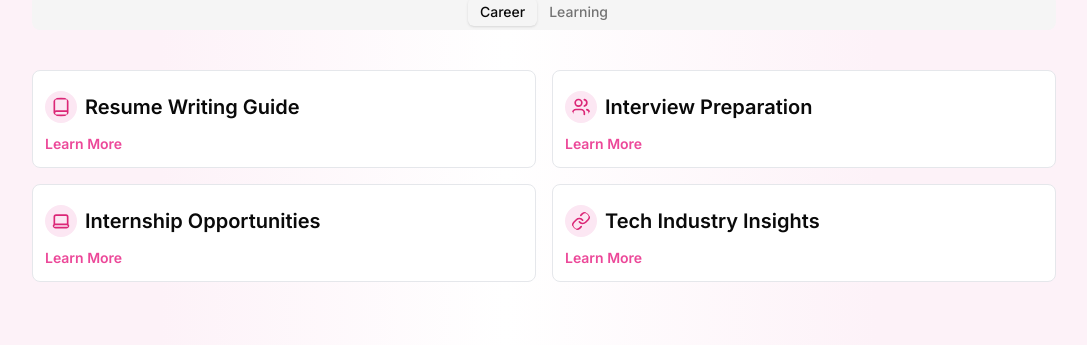
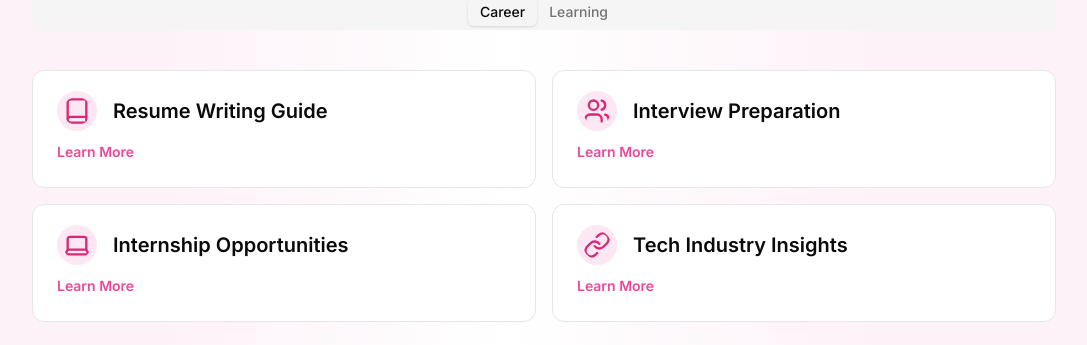
Before and after one commit to ynaloisp/wics-website, a Next.js app: page /resources in a window 1280 px wide. Shown: the part 310-655 px from the top of the page, without its empty margins (96-1183 px from the left). Built offline with nearby package versions, Linux system fonts and the light colour scheme; no server answers.

Commit message:
replaced tab content with cards

```diff
--- a/src/app/(root)/resources/page.tsx
+++ b/src/app/(root)/resources/page.tsx
@@ -30,98 +30,166 @@ export default function Resources() {
           </TabsList>
           <TabsContent value="learning">
             <div className="grid grid-cols-2 grid-rows-2 gap-4 font-inter pt-8">
-              <div className="bg-white font-semibold p-3 border border-[#E5E7EB] rounded-lg">
-                <div className="flex items-center gap-2 p-2 justify-start pl-0">
+              <Card>
+                <CardContent>
+                  <div className="space-y-2">
+                    <div className="flex items-center gap-4 pt-5 justify-start font-semibold">
                       <Code
                         strokeWidth={2}
-                    className="bg-[#FCE7F3] text-[#DB2777] rounded-full p-1.5 h-8 w-8"
+                        className="bg-[#FCE7F3] text-[#DB2777] rounded-full p-1.5 h-10 w-10"
                       />
-                  <span className="text-xl">Introduction to Programming</span>
+                      <span className="text-xl">
+                        Introduction to Programming
+                      </span>
                     </div>
-                <a className="text-[#EC4899] text-sm">Learn More</a>
+                    <div>
+                      <a className="text-[#EC4899] text-sm font-semibold">
+                        Learn More
+                      </a>
                     </div>
+                  </div>
+                </CardContent>
+              </Card>
 
-              <div className="bg-white font-semibold p-3 border border-[#E5E7EB] rounded-lg">
-                <div className="flex items-center gap-2 p-2 justify-start pl-0">
+              <Card>
+                <CardContent>
+                  <div className="space-y-2">
+                    <div className="flex items-center gap-4 pt-5 justify-start font-semibold">
                       <Laptop
                         strokeWidth={2}
-                    className="bg-[#FCE7F3] text-[#DB2777] rounded-full p-1.5 h-8 w-8"
+                        className="bg-[#FCE7F3] text-[#DB2777] rounded-full p-1.5 h-10 w-10"
                       />
-                  <span className="text-xl">Web Development Fundamentals</span>
+                      <span className="text-xl">
+                        Web Development Fundamentals
+                      </span>
                     </div>
-                <a className="text-[#EC4899] text-sm">Learn More</a>
+                    <div>
+                      <a className="text-[#EC4899] text-sm font-semibold">
+                        Learn More
+                      </a>
                     </div>
+                  </div>
+                </CardContent>
+              </Card>
 
-              <div className="bg-white font-semibold p-3 border border-[#E5E7EB] rounded-lg">
-                <div className="flex items-center gap-2 p-2 justify-start pl-0">
+              <Card>
+                <CardContent>
+                  <div className="space-y-2">
+                    <div className="flex items-center gap-4 pt-5 justify-start font-semibold">
                       <Book
                         strokeWidth={2}
-                    className="bg-[#FCE7F3] text-[#DB2777] rounded-full p-1.5 h-8 w-8"
+                        className="bg-[#FCE7F3] text-[#DB2777] rounded-full p-1.5 h-10 w-10"
                       />
                       <span className="text-xl">
                         Data Structures and Algorithms
                       </span>
                     </div>
-                <a className="text-[#EC4899] text-sm">Learn More</a>
+                    <div>
+                      <a className="text-[#EC4899] text-sm font-semibold">
+                        Learn More
+                      </a>
                     </div>
+                  </div>
+                </CardContent>
+              </Card>
 
-              <div className="bg-white font-semibold p-3 border border-[#E5E7EB] rounded-lg">
-                <div className="flex items-center gap-2 p-2 justify-start pl-0">
+              <Card>
+                <CardContent>
+                  <div className="space-y-2">
+                    <div className="flex items-center gap-4 pt-5 justify-start font-semibold">
                       <Book
                         strokeWidth={2}
-                    className="bg-[#FCE7F3] text-[#DB2777] rounded-full p-1.5 h-8 w-8"
+                        className="bg-[#FCE7F3] text-[#DB2777] rounded-full p-1.5 h-10 w-10"
                       />
                       <span className="text-xl">Machine Learning Basics</span>
                     </div>
-                <a className="text-[#EC4899] text-sm">Learn More</a>
+                    <div>
+                      <a className="text-[#EC4899] text-sm font-semibold">
+                        Learn More
+                      </a>
                     </div>
+                  </div>
+                </CardContent>
+              </Card>
             </div>
           </TabsContent>
           <TabsContent value="career">
             <div className="grid grid-cols-2 grid-rows-2 gap-4 font-inter pt-8">
-              <div className="bg-white font-semibold p-3 border border-[#E5E7EB] rounded-lg">
-                <div className="flex items-center gap-2 p-2 justify-start pl-0">
+              <Card>
+                <CardContent>
+                  <div className="space-y-2">
+                    <div className="flex items-center gap-4 pt-5 justify-start font-semibold">
                       <Book
                         strokeWidth={2}
-                    className="bg-[#FCE7F3] text-[#DB2777] rounded-full p-1.5 h-8 w-8"
+                        className="bg-[#FCE7F3] text-[#DB2777] rounded-full p-1.5 h-10 w-10"
                       />
                       <span className="text-xl">Resume Writing Guide</span>
                     </div>
-                <a className="text-[#EC4899] text-sm">Learn More</a>
+                    <div>
+                      <a className="text-[#EC4899] text-sm font-semibold">
+                        Learn More
+                      </a>
                     </div>
+                  </div>
+                </CardContent>
+              </Card>
 
-              <div className="bg-white font-semibold p-3 border border-[#E5E7EB] rounded-lg">
-                <div className="flex items-center gap-2 p-2 justify-start pl-0">
+              <Card>
+                <CardContent>
+                  <div className="space-y-2">
+                    <div className="flex items-center gap-4 pt-5 justify-start font-semibold">
                       <Users
                         strokeWidth={2}
-                    className="bg-[#FCE7F3] text-[#DB2777] rounded-full p-1.5 h-8 w-8"
+                        className="bg-[#FCE7F3] text-[#DB2777] rounded-full p-1.5 h-10 w-10"
                       />
                       <span className="text-xl">Interview Preparation</span>
                     </div>
-                <a className="text-[#EC4899] text-sm">Learn More</a>
+                    <div>
+                      <a className="text-[#EC4899] text-sm font-semibold">
+                        Learn More
+                      </a>
                     </div>
+                  </div>
+                </CardContent>
+              </Card>
 
-              <div className="bg-white font-semibold p-3 border border-[#E5E7EB] rounded-lg">
-                <div className="flex items-center gap-2 p-2 justify-start pl-0">
+              <Card>
+                <CardContent>
+                  <div className="space-y-2">
+                    <div className="flex items-center gap-4 pt-5 justify-start font-semibold">
                       <Laptop
                         strokeWidth={2}
-                    className="bg-[#FCE7F3] text-[#DB2777] rounded-full p-1.5 h-8 w-8"
+                        className="bg-[#FCE7F3] text-[#DB2777] rounded-full p-1.5 h-10 w-10"
                       />
                       <span className="text-xl">Internship Opportunities</span>
                     </div>
-                <a className="text-[#EC4899] text-sm">Learn More</a>
+                    <div>
+                      <a className="text-[#EC4899] text-sm font-semibold">
+                        Learn More
+                      </a>
                     </div>
+                  </div>
+                </CardContent>
+              </Card>
 
-              <div className="bg-white font-semibold p-3 border border-[#E5E7EB] rounded-lg">
-                <div className="flex items-center gap-2 p-2 justify-start pl-0">
+              <Card>
+                <CardContent>
+                  <div className="space-y-2">
+                    <div className="flex items-center gap-4 pt-5 justify-start font-semibold">
                       <Link
                         strokeWidth={2}
-                    className="bg-[#FCE7F3] text-[#DB2777] rounded-full p-1.5 h-8 w-8"
+                        className="bg-[#FCE7F3] text-[#DB2777] rounded-full p-1.5 h-10 w-10"
                       />
                       <span className="text-xl">Tech Industry Insights</span>
                     </div>
-                <a className="text-[#EC4899] text-sm">Learn More</a>
+                    <div>
+                      <a className="text-[#EC4899] text-sm font-semibold">
+                        Learn More
+                      </a>
                     </div>
+                  </div>
+                </CardContent>
+              </Card>
             </div>
           </TabsContent>
         </Tabs>
```
Lines whose indentation alone changed are shown as unchanged.
